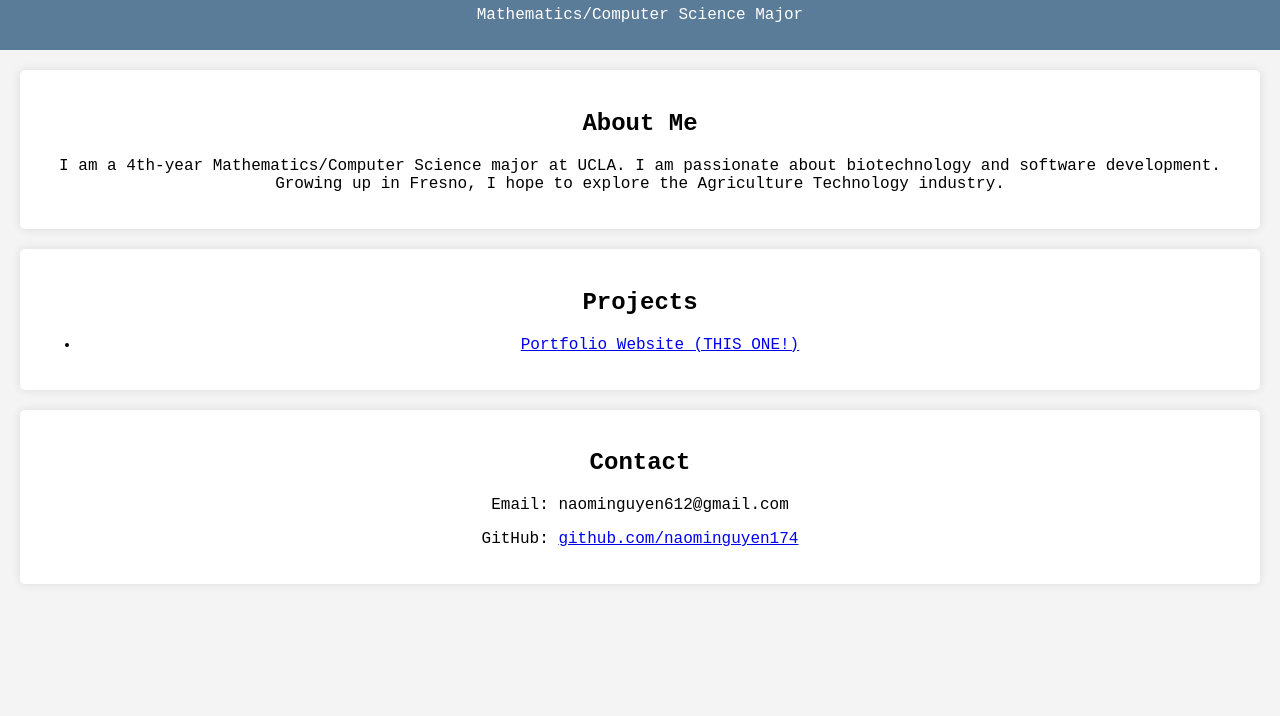
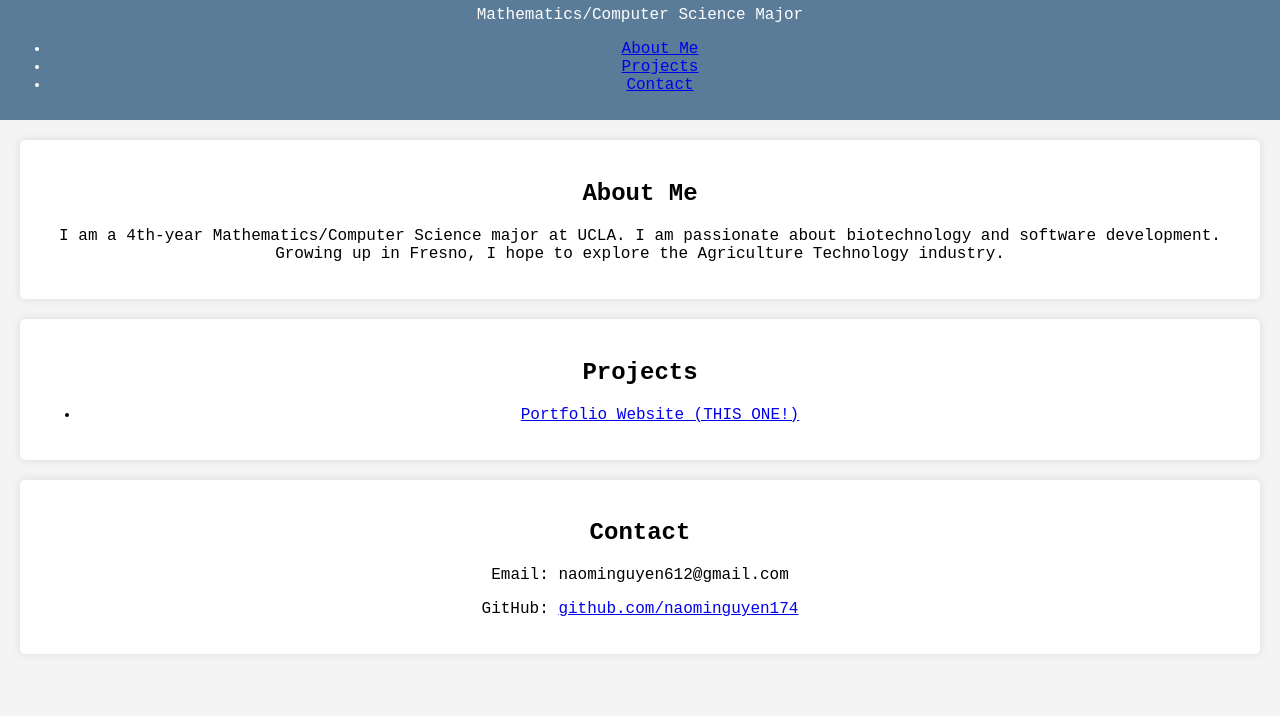
Before and after one commit to naominguyen174/naominguyen.github.io, a plain HTML site: page index.html in a window 1280 px wide. Shown: the part 84-800 px from the top of the page. Drawn offline with Linux system fonts and the light colour scheme.

Commit message:
added navigation

```diff
--- a/index.html
+++ b/index.html
@@ -10,20 +10,32 @@
     <header>
         <h1>Naomi Nguyen</h1>
         <p>Mathematics/Computer Science Major</p>
+        <!-- Navigation Bar -->
+        <nav>
+            <ul>
+                <li><a href="#about">About Me</a></li>
+                <li><a href="#projects">Projects</a></li>
+                <li><a href="#contact">Contact</a></li>
+            </ul>
+        </nav>
     </header>
+
     <section id="about">
         <h2>About Me</h2>
         <p>I am a 4th-year Mathematics/Computer Science major at UCLA. I am passionate about biotechnology and software development. Growing up in Fresno, I hope to explore the Agriculture Technology industry.</p>
     </section>
+
     <section id="projects">
         <h2>Projects</h2>
         <ul id="project-list"></ul>
     </section>
+
     <section id="contact">
         <h2>Contact</h2>
         <p>Email: naominguyen612@gmail.com</p>
         <p>GitHub: <a href="https://github.com/naominguyen174">github.com/naominguyen174</a></p>
     </section>
+
     <script src="script.js"></script>
 </body>
 </html>
```
